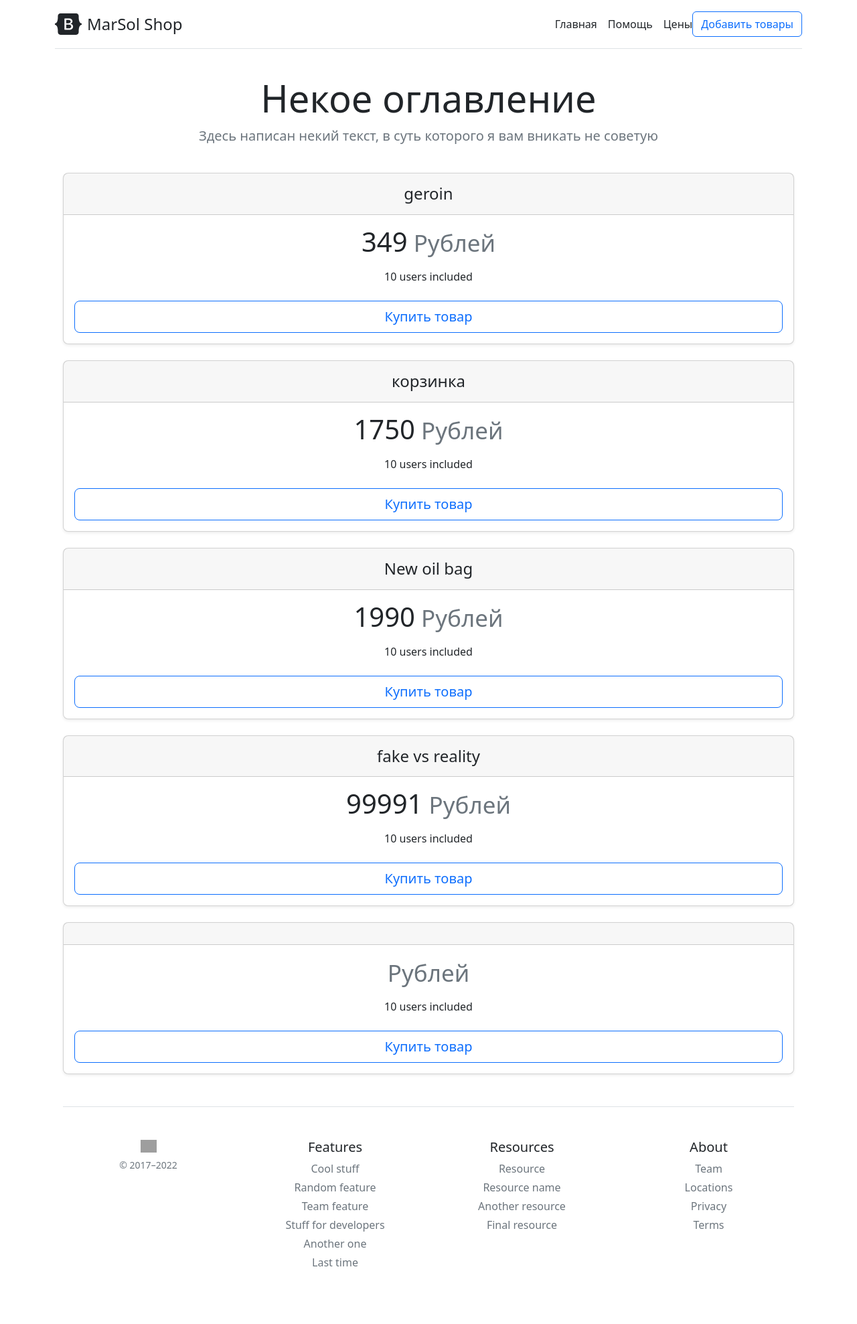
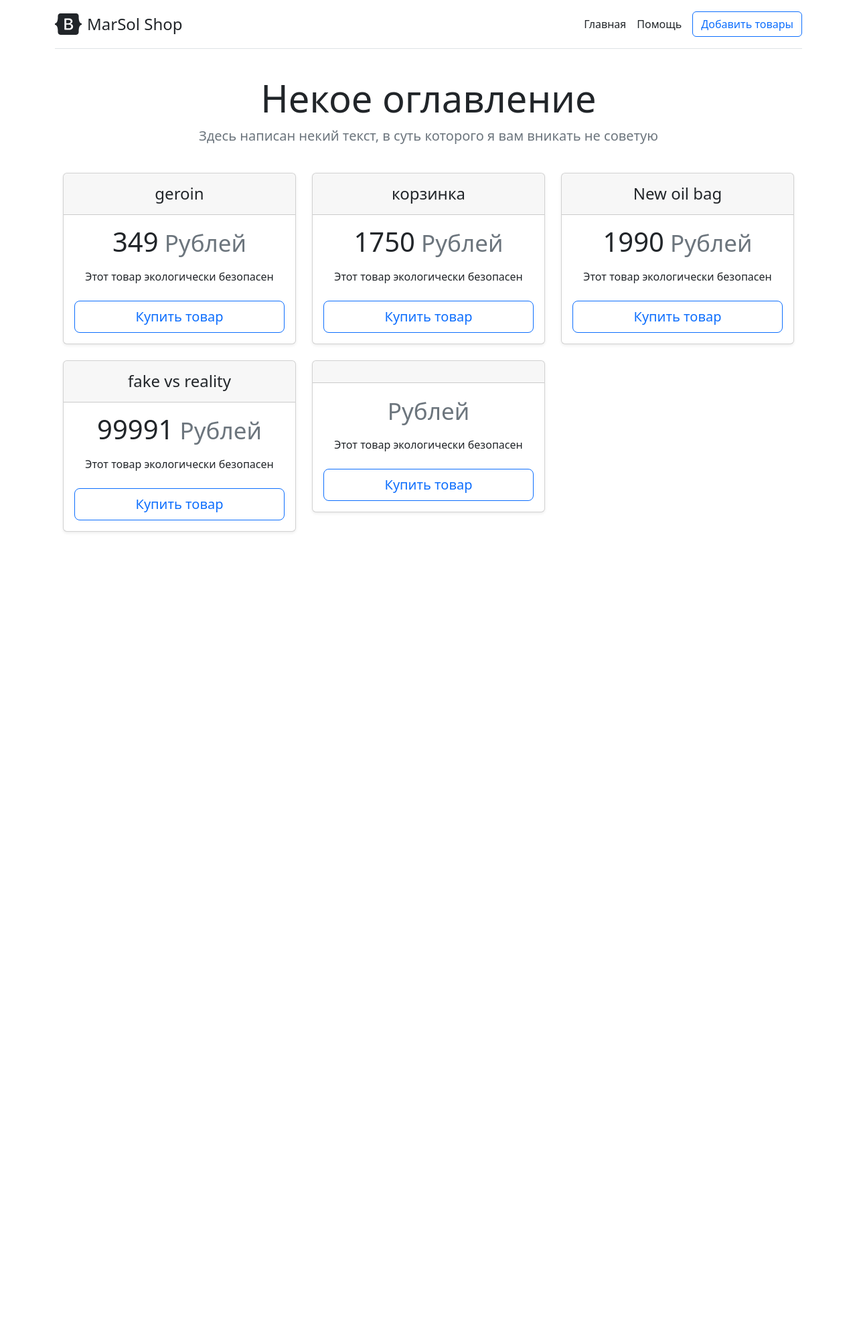
Before and after one commit to DENXXL/WebSite_MS_Shop, a Flask app: page / in a window 1280 px wide. Shown: the whole page at 67% size. After the commit the page ends 795 px from the top, so only its background shows below. Run offline with Flask 2, Linux system fonts and the light colour scheme; data comes from the database, SQL or seed files in the repository; grey boxes are pictures that could not be loaded.

Commit message:
delete trash and mesh creation

```diff
--- a/templates/about.html
+++ b/templates/about.html
@@ -8,6 +8,6 @@
 <div class="container">
     <h1>Про Онлайн Магазин</h1>
     <p>"Здесь некий текст"
-</p>
+    </p>
 </div>
 {% endblock %}
--- a/templates/base.html
+++ b/templates/base.html
@@ -7,77 +7,23 @@
 </head>
 <body>
 
-
-
-
-
-
-
-
-
-
-
 <div class="container py-3">
-
 
     <div class="d-flex flex-column flex-md-row align-items-center pb-3 mb-4 border-bottom">
         <a href="/" class="d-flex align-items-center text-dark text-decoration-none">
-        <svg xmlns="http://www.w3.org/2000/svg" width="40" height="32" class="me-2" viewBox="0 0 118 94" role="img"><title>Bootstrap</title><path fill-rule="evenodd" clip-rule="evenodd" d="M24.509 0c-6.733 0-11.715 5.893-11.492 12.284.214 6.14-.064 14.092-2.066 20.577C8.943 39.365 5.547 43.485 0 44.014v5.972c5.547.529 8.943 4.649 10.951 11.153 2.002 6.485 2.28 14.437 2.066 20.577C12.794 88.106 17.776 94 24.51 94H93.5c6.733 0 11.714-5.893 11.491-12.284-.214-6.14.064-14.092 2.066-20.577 2.009-6.504 5.396-10.624 10.943-11.153v-5.972c-5.547-.529-8.934-4.649-10.943-11.153-2.002-6.484-2.28-14.437-2.066-20.577C105.214 5.894 100.233 0 93.5 0H24.508zM80 57.863C80 66.663 73.436 72 62.543 72H44a2 2 0 01-2-2V24a2 2 0 012-2h18.437c9.083 0 15.044 4.92 15.044 12.474 0 5.302-4.01 10.049-9.119 10.88v.277C75.317 46.394 80 51.21 80 57.863zM60.521 28.34H49.948v14.934h8.905c6.884 0 10.68-2.772 10.68-7.727 0-4.643-3.264-7.207-9.012-7.207zM49.948 49.2v16.458H60.91c7.167 0 10.964-2.876 10.964-8.281 0-5.406-3.903-8.178-11.425-8.178H49.948z" fill="currentColor"></path></svg>
+            <svg xmlns="http://www.w3.org/2000/svg" width="40" height="32" class="me-2" viewBox="0 0 118 94" role="img"><title>Огромные яйца</title><path fill-rule="evenodd" clip-rule="evenodd" d="M24.509 0c-6.733 0-11.715 5.893-11.492 12.284.214 6.14-.064 14.092-2.066 20.577C8.943 39.365 5.547 43.485 0 44.014v5.972c5.547.529 8.943 4.649 10.951 11.153 2.002 6.485 2.28 14.437 2.066 20.577C12.794 88.106 17.776 94 24.51 94H93.5c6.733 0 11.714-5.893 11.491-12.284-.214-6.14.064-14.092 2.066-20.577 2.009-6.504 5.396-10.624 10.943-11.153v-5.972c-5.547-.529-8.934-4.649-10.943-11.153-2.002-6.484-2.28-14.437-2.066-20.577C105.214 5.894 100.233 0 93.5 0H24.508zM80 57.863C80 66.663 73.436 72 62.543 72H44a2 2 0 01-2-2V24a2 2 0 012-2h18.437c9.083 0 15.044 4.92 15.044 12.474 0 5.302-4.01 10.049-9.119 10.88v.277C75.317 46.394 80 51.21 80 57.863zM60.521 28.34H49.948v14.934h8.905c6.884 0 10.68-2.772 10.68-7.727 0-4.643-3.264-7.207-9.012-7.207zM49.948 49.2v16.458H60.91c7.167 0 10.964-2.876 10.964-8.281 0-5.406-3.903-8.178-11.425-8.178H49.948z" fill="currentColor"></path></svg>
             <span class="fs-4">MarSol Shop</span>
         </a>
 
         <nav class="d-inline-flex mt-2 mt-md-0 ms-md-auto">
             <a class="me-3 py-2 text-dark text-decoration-none" href="/">Главная</a>
-        <a class="me-3 py-2 text-dark text-decoration-none" href="/about_us">Помощь</a>
-        <a class="py-2 text-dark text-decoration-none" href="#">Цены</a>
+            <a class="me-3 py-2 text-dark text-decoration-none" href="/about">Помощь</a>
         </nav>
         <a class="btn btn-outline-primary" href="/create">Добавить товары</a>
     </div>
 
     {% block body %}{% endblock %}
-
-  <footer class="pt-4 my-md-5 pt-md-5 border-top">
-    <div class="row">
-      <div class="col-12 col-md">
-        <img class="mb-2" src="/docs/5.2/assets/brand/bootstrap-logo.svg" alt="" width="24" height="19">
-        <small class="d-block mb-3 text-muted">© 2017–2022</small>
 </div>
-      <div class="col-6 col-md">
-        <h5>Features</h5>
-        <ul class="list-unstyled text-small">
-          <li class="mb-1"><a class="link-secondary text-decoration-none" href="#">Cool stuff</a></li>
-          <li class="mb-1"><a class="link-secondary text-decoration-none" href="#">Random feature</a></li>
-          <li class="mb-1"><a class="link-secondary text-decoration-none" href="#">Team feature</a></li>
-          <li class="mb-1"><a class="link-secondary text-decoration-none" href="#">Stuff for developers</a></li>
-          <li class="mb-1"><a class="link-secondary text-decoration-none" href="#">Another one</a></li>
-          <li class="mb-1"><a class="link-secondary text-decoration-none" href="#">Last time</a></li>
-        </ul>
-      </div>
-      <div class="col-6 col-md">
-        <h5>Resources</h5>
-        <ul class="list-unstyled text-small">
-          <li class="mb-1"><a class="link-secondary text-decoration-none" href="#">Resource</a></li>
-          <li class="mb-1"><a class="link-secondary text-decoration-none" href="#">Resource name</a></li>
-          <li class="mb-1"><a class="link-secondary text-decoration-none" href="#">Another resource</a></li>
-          <li class="mb-1"><a class="link-secondary text-decoration-none" href="#">Final resource</a></li>
-        </ul>
-      </div>
-      <div class="col-6 col-md">
-        <h5>About</h5>
-        <ul class="list-unstyled text-small">
-          <li class="mb-1"><a class="link-secondary text-decoration-none" href="#">Team</a></li>
-          <li class="mb-1"><a class="link-secondary text-decoration-none" href="#">Locations</a></li>
-          <li class="mb-1"><a class="link-secondary text-decoration-none" href="#">Privacy</a></li>
-          <li class="mb-1"><a class="link-secondary text-decoration-none" href="#">Terms</a></li>
-        </ul>
-      </div>
-    </div>
-  </footer>
-</div>
-
-
-
-
 
 </body>
 </html>
--- a/templates/home.html
+++ b/templates/home.html
@@ -1,32 +1,39 @@
 {% extends 'base.html' %}
 
 {% block title %}
-<title>Моя страница</title>
+<title>MarSol Shop</title>
 {% endblock %}
 
+
+
 {% block body %}
+
 <div class="pricing-header p-3 pb-md-4 mx-auto text-center">
-      <h1 class="display-4 fw-normal">Некое оглавление</h1>
-      <p class="fs-5 text-muted">Здесь написан некий текст, в суть которого я вам вникать не советую</p>
-    </div>
-  </header>
+  <h1 class="display-4 fw-normal">Некое оглавление</h1>
+  <p class="fs-5 text-muted">Здесь написан некий текст, в суть которого я вам вникать не советую</p>
+</div>
 
-  <main>
-    <div class="container">
-      <div class="card-deck mb-3 text-center">
+<div class="container">
+  <div class="card-deck mb-3 text-center">
+    <div class="row">
       {% for el in data %}
-        <div class="card mb-4 rounded-3 shadow-sm">
+      <div class="col-md-4">
+        <div class="card mb-4 shadow-sm">
           <div class="card-header py-3">
             <h4 class="my-0 fw-normal">{{ el.title }}</h4>
           </div>
           <div class="card-body">
-            <h1 class="card-title pricing-card-title">{{ el.price }}<small class="text-muted fw-light"> Рублей</small></h1>
+            <h1 class="card-title pricing-card-title">{{ el.price }}<small class="text-muted"> Рублей</small></h1>
             <ul class="list-unstyled mt-3 mb-4">
-              <li>10 users included</li>
+              <li>Этот товар экологически безопасен</li>
             </ul>
             <a href="/buy/{{ el.id }}" class="w-100 btn btn-lg btn-outline-primary">Купить товар</a>
           </div>
         </div>
+      </div>
       {% endfor %}
+    </div>
+  </div>
+</div>
 
 {% endblock %}
```
Lines whose indentation alone changed are shown as unchanged.
